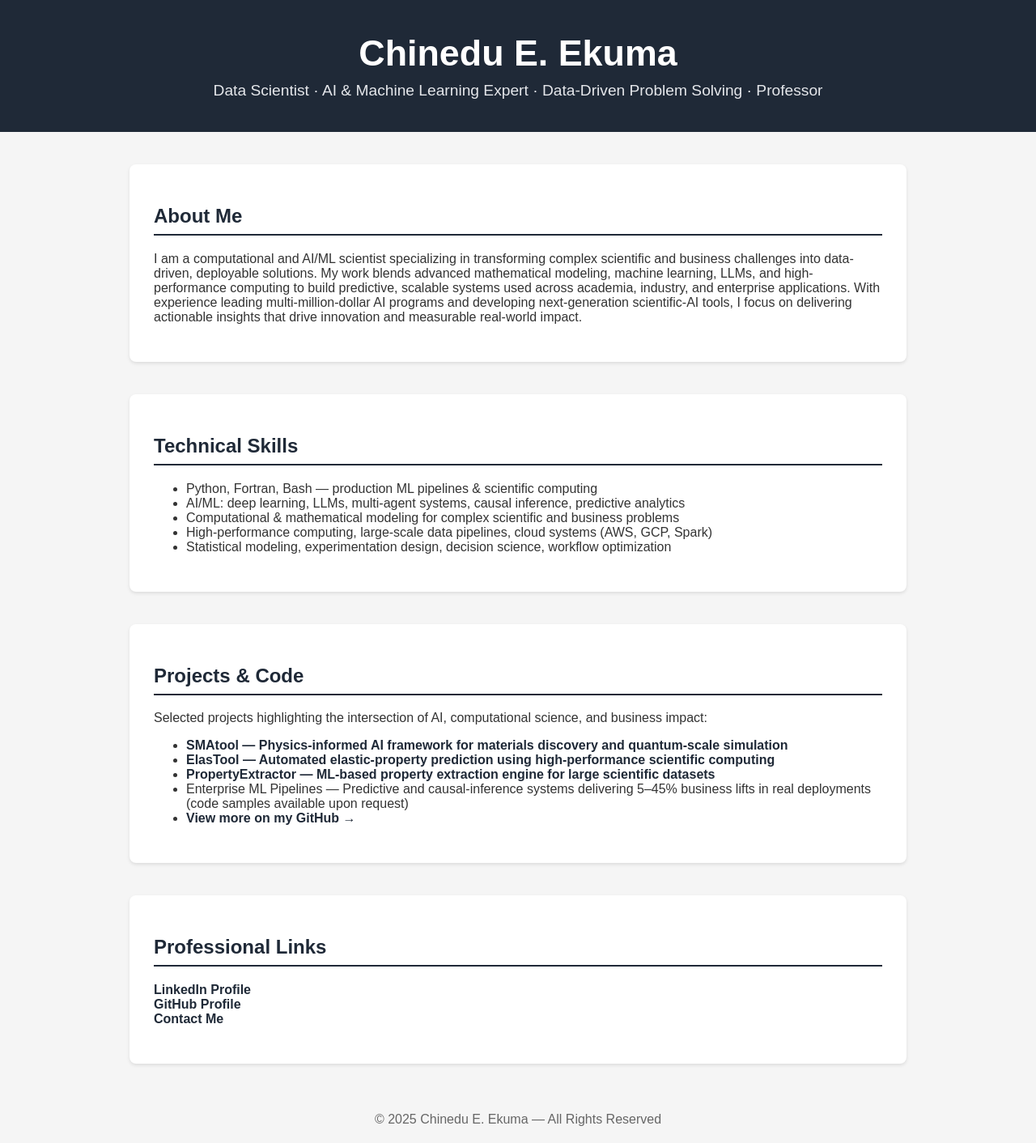
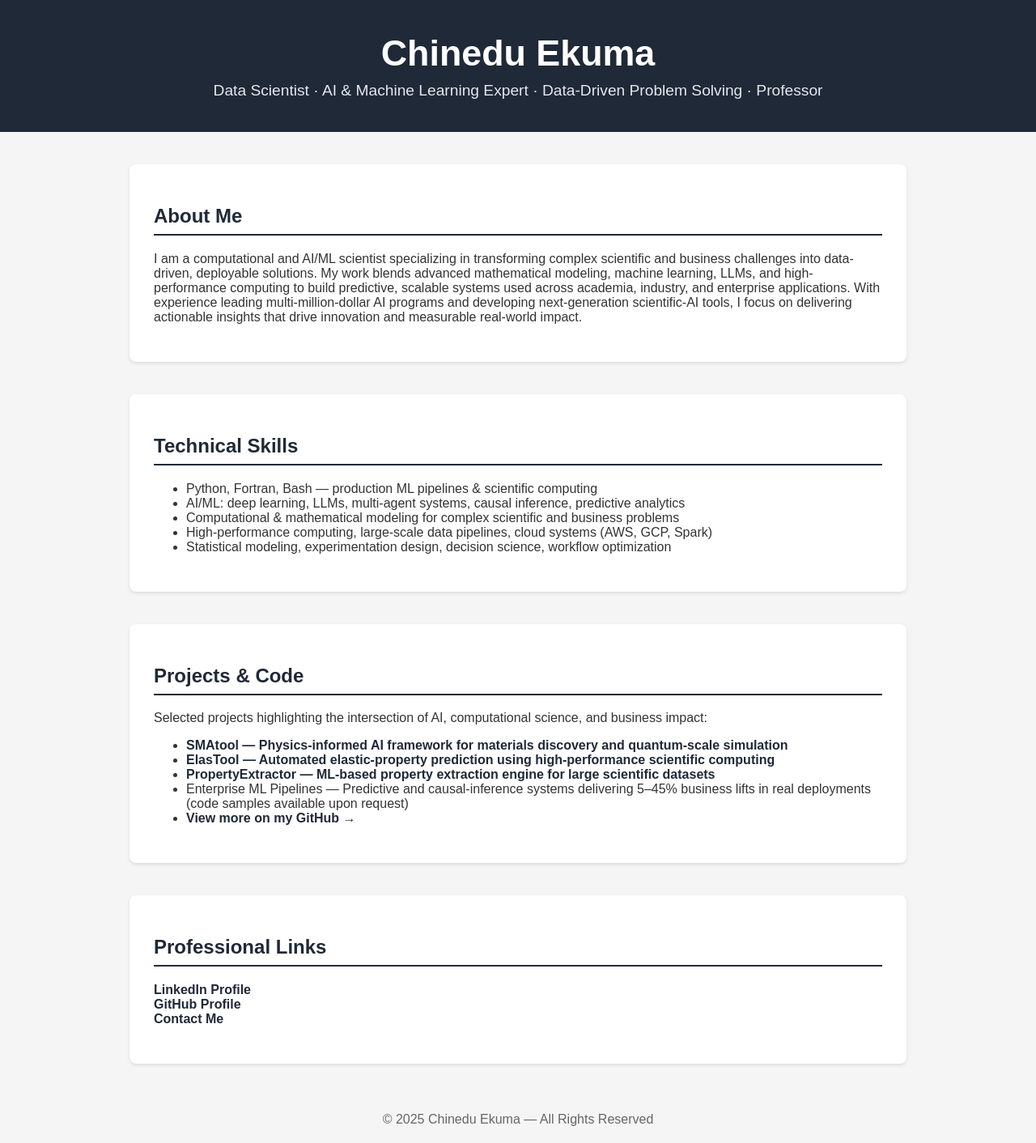
Before and after one commit to gmp007/gmp007.github.io, a Jekyll site: the page index.html, which Jekyll copies as it is, in a window 1280 px wide. Shown: the whole page at 81% size. Built offline with Jekyll 4.4.1, drawn with Linux system fonts in a browser that asks for light colours.

```diff
--- a/index.html
+++ b/index.html
@@ -11,7 +11,7 @@
     <link rel="icon" type="image/png" sizes="32x32" href="/favicon-32x32.png">
     <link rel="icon" type="image/png" sizes="16x16" href="/favicon-16x16.png">
     <link rel="manifest" href="/site.webmanifest">
-    <title>Chinedu E. Ekuma | Computational & ML Expert </title>
+    <title>Chinedu Ekuma | Computational & ML Expert </title>
     <style>
         body {
             margin: 0;
@@ -68,7 +68,7 @@
 <body>
 
 <header>
-    <h1>Chinedu E. Ekuma</h1>
+    <h1>Chinedu Ekuma</h1>
     <p>Data Scientist · AI & Machine Learning Expert · Data-Driven Problem Solving · Professor</p>
 
 </header>
@@ -134,7 +134,7 @@
 </div>
 
 <footer>
-    © 2025 Chinedu E. Ekuma — All Rights Reserved
+    © 2025 Chinedu Ekuma — All Rights Reserved
 </footer>
 
 </body>
```
